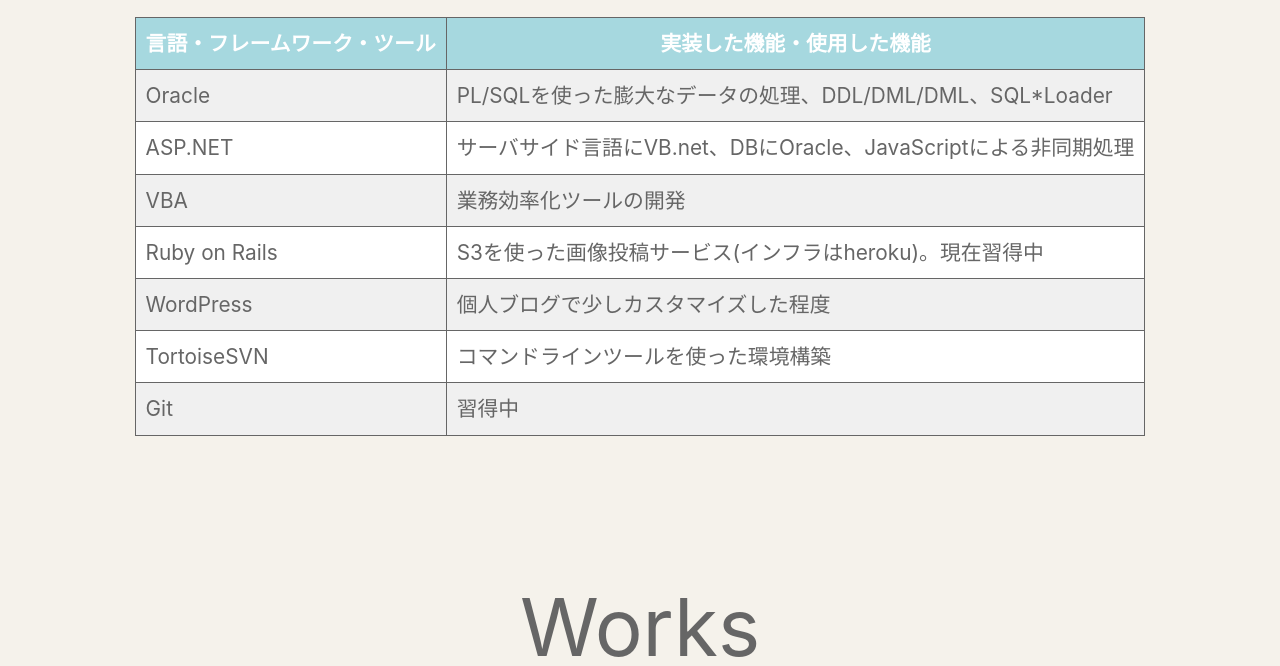
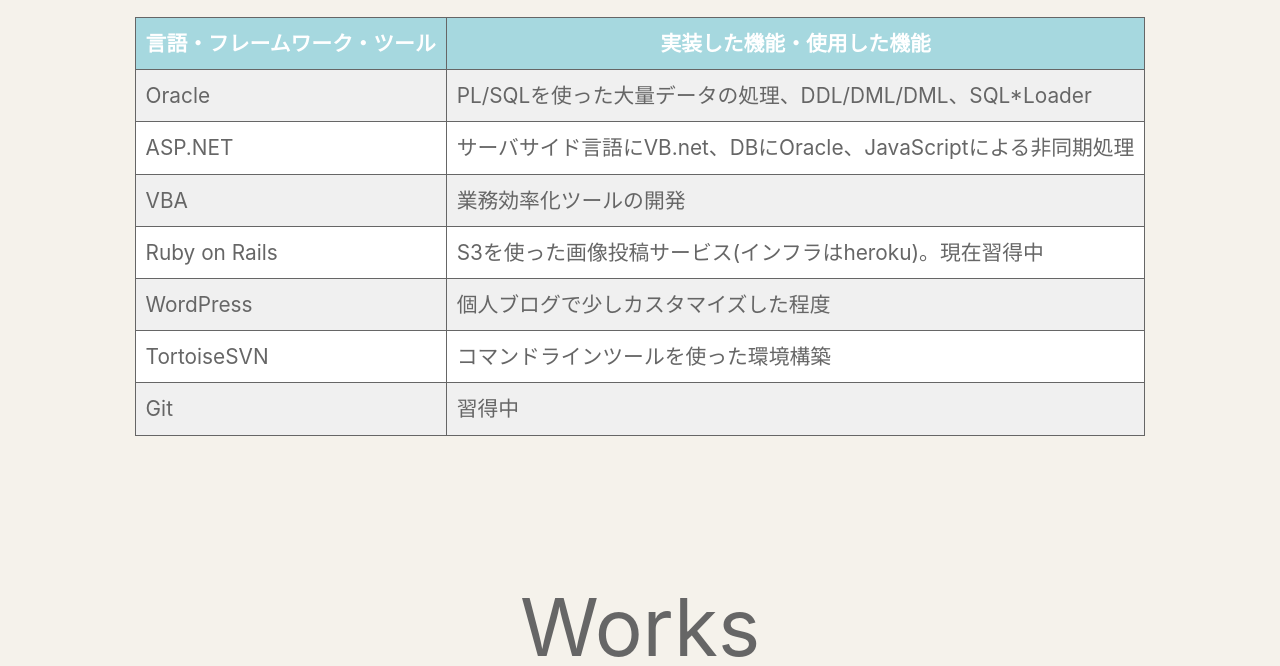
Before and after one commit to paya02/paya02.github.io, a plain HTML site: page index.html in a window 1280 px wide. Shown: the part 1183-1849 px from the top of the page. Drawn offline with nearby package versions, Linux system fonts and the light colour scheme; files whose address does not match are found by name; a web font is replaced by a local one.

Commit message:
Correct the sentence

```diff
--- a/index.html
+++ b/index.html
@@ -67,7 +67,7 @@
         <div class="skillsheet">
           <table>
             <tr><th>言語・フレームワーク・ツール</th><th>実装した機能・使用した機能</th></tr>
-            <tr><td>Oracle</td><td>PL/SQLを使った膨大なデータの処理、DDL/DML/DML、SQL*Loader</td></tr>
+            <tr><td>Oracle</td><td>PL/SQLを使った大量データの処理、DDL/DML/DML、SQL*Loader</td></tr>
             <tr><td>ASP.NET</td><td>サーバサイド言語にVB.net、DBにOracle、JavaScriptによる非同期処理</td></tr>
             <tr><td>VBA</td><td>業務効率化ツールの開発</td></tr>
             <tr><td>Ruby on Rails</td><td>S3を使った画像投稿サービス(インフラはheroku)。現在習得中</td></tr>
```
